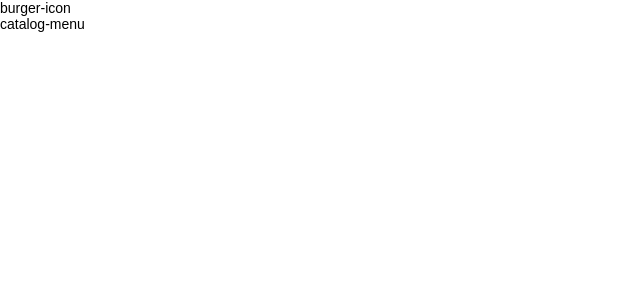
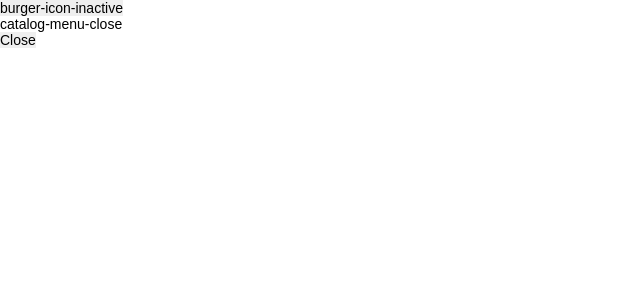
Before and after one commit to danealton/pulsar-msk-test, a Vue app: page / in a window 1280 px wide. Shown: the top 300 px of the page, without its empty margins (0-640 px from the left). Built offline with nearby package versions, Linux system fonts and the light colour scheme; the HTML template or start-up script is replaced by a standard one.

Commit message:
mechanics of displaying the catalog menu

```diff
--- a/src/components/molecules/MenuButton.vue
+++ b/src/components/molecules/MenuButton.vue
@@ -1,8 +1,50 @@
 <template>
   <div :class="$style.container">
-    burger-icon
+    <button @click="onToggleActiveState">
+      {{ isActiveState ? 'burger-icon-active' : 'burger-icon-inactive' }}
+    </button>
   </div>
 </template>
+
+<script>
+import { EVENT_BUS } from 'root/eventBus';
+import { CATALOG_MENU_OPENED, CATALOG_MENU_CLOSED } from 'root/const';
+
+export default {
+  name: 'MenuButton',
+  created() {
+    EVENT_BUS.$on(CATALOG_MENU_CLOSED, this.onResetActiveState);
+  },
+  beforeDestroy() {
+    EVENT_BUS.$off(CATALOG_MENU_CLOSED, this.onResetActiveState);
+  },
+  data() {
+    return {
+      isActiveState: false,
+    };
+  },
+  watch: {
+    isActiveState: {
+      handler(val) {
+        if (val) {
+          EVENT_BUS.$emit(CATALOG_MENU_OPENED);
+          return;
+        }
+
+        EVENT_BUS.$emit(CATALOG_MENU_CLOSED);
+      },
+    },
+  },
+  methods: {
+    onResetActiveState() {
+      this.isActiveState = false;
+    },
+    onToggleActiveState() {
+      this.isActiveState = !this.isActiveState;
+    },
+  },
+};
+</script>
 
 <style lang="sass" module>
   .container
--- a/src/components/organisms/CatalogMenu.vue
+++ b/src/components/organisms/CatalogMenu.vue
@@ -1,8 +1,44 @@
 <template>
   <div :class="$style.container">
-    catalog-menu
+    <div>{{ isShownCatalogMenu ? 'catalog-menu-shown' : 'catalog-menu-close' }}</div>
+    <div>
+      <button @click="onClickToCloseCatalogMenu">Close</button>
+    </div>
   </div>
 </template>
+
+<script>
+import { EVENT_BUS } from 'root/eventBus';
+import { CATALOG_MENU_OPENED, CATALOG_MENU_CLOSED } from 'root/const';
+
+export default {
+  name: 'CatalogMenu',
+  created() {
+    EVENT_BUS.$on(CATALOG_MENU_OPENED, this.onShowCatalogMenu);
+    EVENT_BUS.$on(CATALOG_MENU_CLOSED, this.onCloseCatalogMenu);
+  },
+  beforeDestroy() {
+    EVENT_BUS.$off(CATALOG_MENU_OPENED, this.onShowCatalogMenu);
+    EVENT_BUS.$off(CATALOG_MENU_CLOSED, this.onCloseCatalogMenu);
+  },
+  data() {
+    return {
+      isShownCatalogMenu: false,
+    };
+  },
+  methods: {
+    onShowCatalogMenu() {
+      this.isShownCatalogMenu = true;
+    },
+    onCloseCatalogMenu() {
+      this.isShownCatalogMenu = false;
+    },
+    onClickToCloseCatalogMenu() {
+      EVENT_BUS.$emit(CATALOG_MENU_CLOSED);
+    },
+  },
+};
+</script>
 
 <style lang="sass" module>
   .container
--- /dev/null
+++ b/src/const.js
@@ -0,0 +1,2 @@
+export const CATALOG_MENU_OPENED = 'CATALOG_MENU_OPENED';
+export const CATALOG_MENU_CLOSED = 'CATALOG_MENU_CLOSED';
--- /dev/null
+++ b/src/eventBus.js
@@ -0,0 +1,3 @@
+import Vue from 'vue';
+
+export const EVENT_BUS = new Vue();
```
Also changed, not shown: .eslintrc.js.
